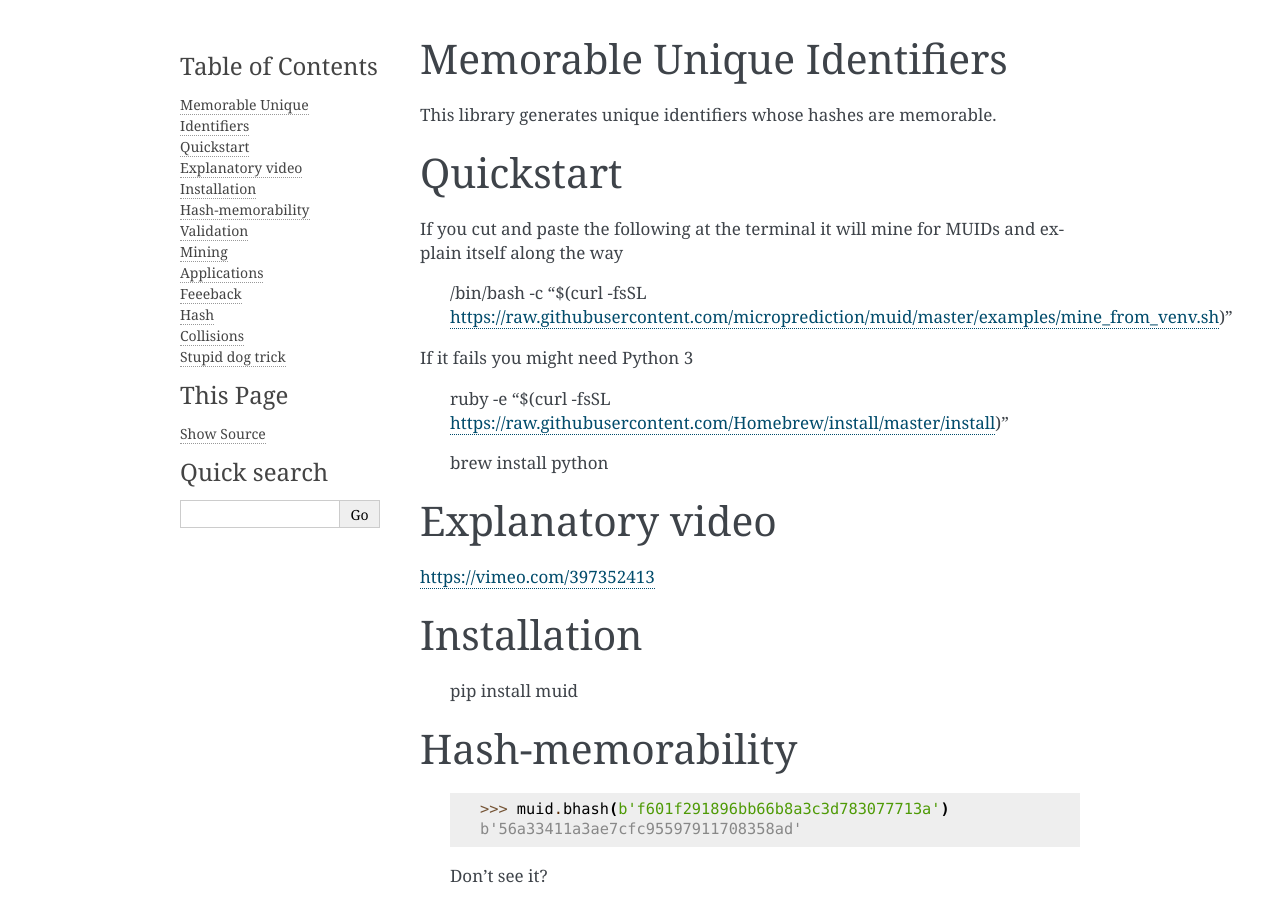
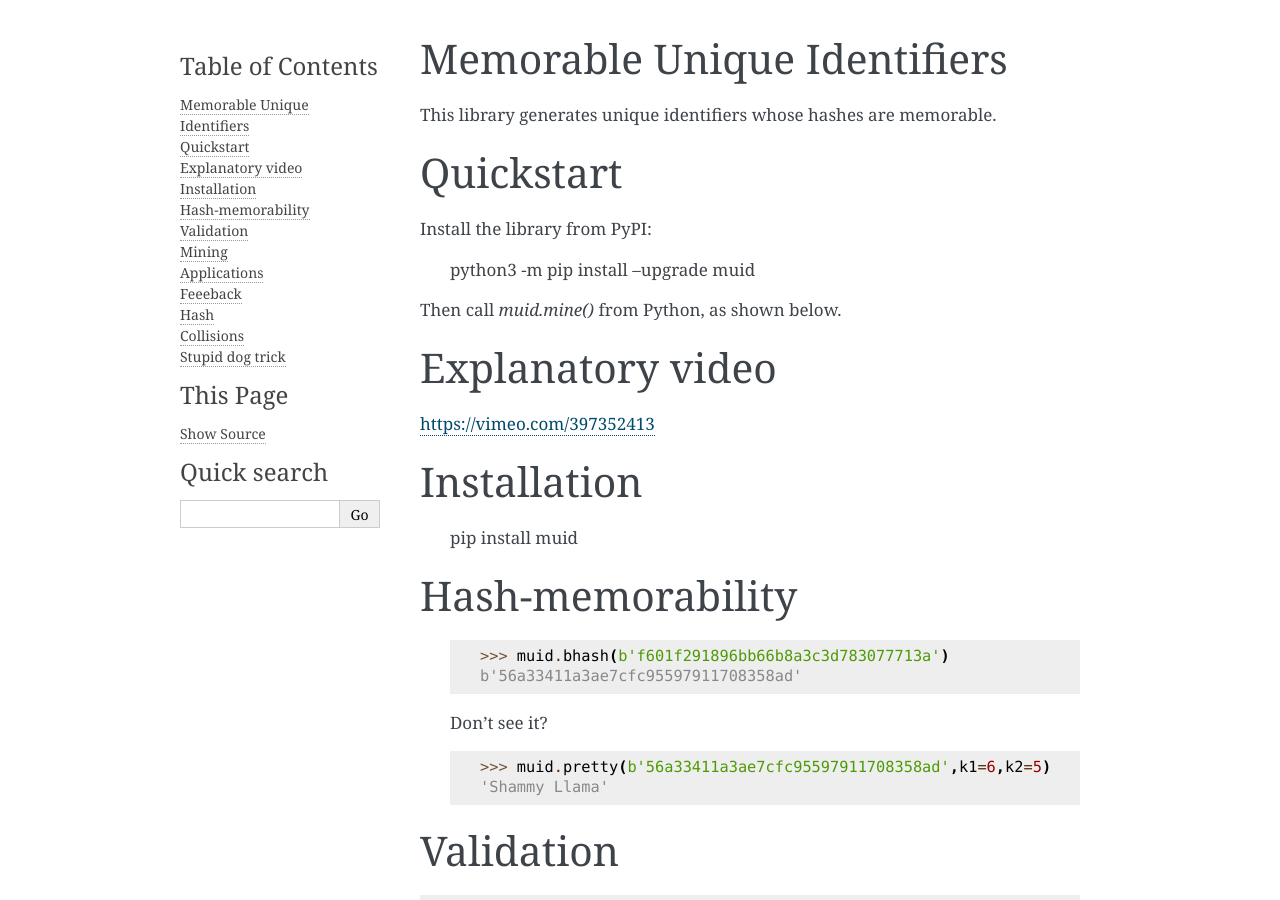
Before and after one commit to microprediction/muid, a Sphinx documentation site: the page built from docs/index.rst, in a window 1280 px wide and 900 px high. Built offline with Sphinx 7.4.7, drawn with Linux system fonts in a browser that asks for light colours.

Commit message:
Remove curl-to-bash documentation quickstart

```diff
--- a/docs/index.rst
+++ b/docs/index.rst
@@ -9,15 +9,11 @@
 Quickstart
 ===========
 
-If you cut and paste the following at the terminal it will mine for MUIDs and explain itself along the way
+Install the library from PyPI:
 
-     /bin/bash -c "$(curl -fsSL https://raw.githubusercontent.com/microprediction/muid/master/examples/mine_from_venv.sh)"
+    python3 -m pip install --upgrade muid
 
-If it fails you might need Python 3
-
-    ruby -e "$(curl -fsSL https://raw.githubusercontent.com/Homebrew/install/master/install)"
-
-    brew install python
+Then call `muid.mine()` from Python, as shown below.
 
 Explanatory video
 =================
```
